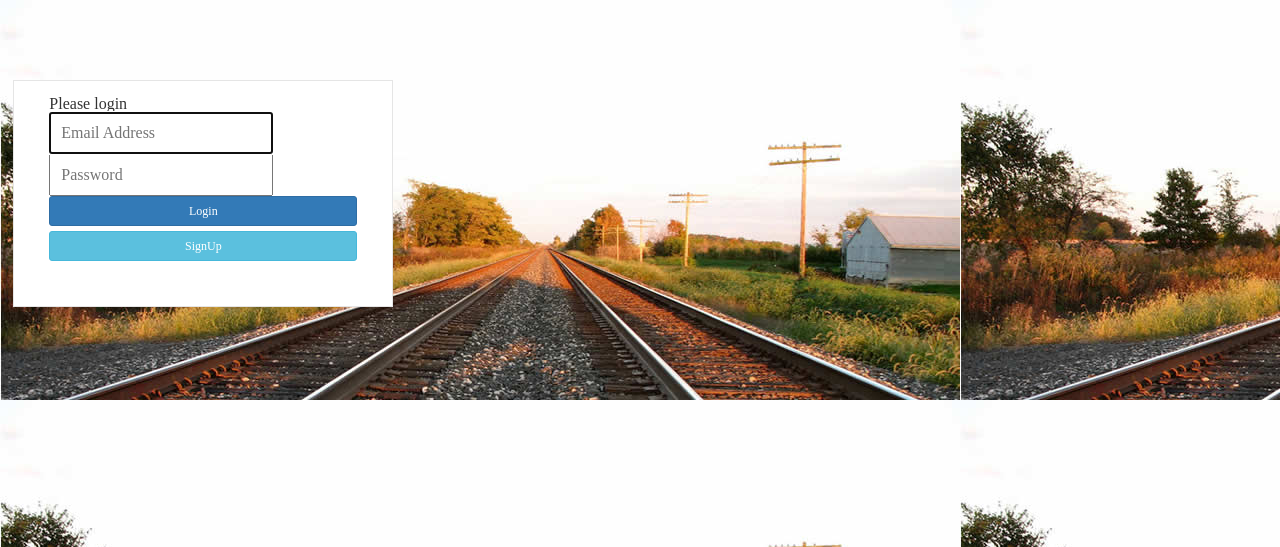
After one commit to ABitOfKylie/week7-trainSchedule, a PHP site: page /signup.html in a window 1280 px wide. The commit adds this page. Shown: the top 547 px of the page. Run offline with PHP 8.4, Linux system fonts and the light colour scheme; some libraries are stand-ins or nearby versions.

Commit message:
minAway working sign up not connected

```diff
--- /dev/null
+++ b/assets/css/signStyle.css
@@ -0,0 +1,53 @@
+
+
+body{
+	background-image: url("../images/tracks.jpeg");
+
+}
+
+.wrapper {
+	/*background-image: url("../images/tracks.jpeg");*/
+
+	margin-top:80px;
+	margin-bottom: 80px;
+}
+
+.form-signin {
+	max-width: 380px;
+	padding: 15px 35px 45px;
+	margin: 0 auto;
+	background-color: #fff;
+	border:1px solid rgba(0,0,0,0.1);
+}
+
+.formSigninHeading
+	.checkbox {
+		margin-bottom: 30px;
+	}
+.checkbox{
+	font-weight: normal;
+}
+
+.formControl{
+	position:relative;
+	font-size:16px;
+	height:auto;
+	padding:10px;
+	/*@include box-sizing(border-box);*/
+
+
+	&:focus {
+	z-index: 2;
+	}
+}
+
+input [type="text"]{
+	margin-bottom: -1px;
+	border-bottom-left-radius: 0;
+	border-bottom-right-radius:0;
+}
+input [type="password"]{
+	margin-bottom: -1px;
+	border-top-left-radius: 0;
+	border-top-right-radius:0;
+}
--- /dev/null
+++ b/assets/javascript/signin.js
@@ -0,0 +1,76 @@
+
+  // Initialize Firebase
+  var config = {
+    apiKey: "AIzaSyCxuCT-Jluu-CpSjayF7zlGUC-GAJIGQ4E",
+    authDomain: "trainschedule-ae13e.firebaseapp.com",
+    databaseURL: "https://trainschedule-ae13e.firebaseio.com",
+    storageBucket: "trainschedule-ae13e.appspot.com",
+  };
+  firebase.initializeApp(config);
+
+
+    // fb says btnLogin.addEventListener('click', e=>{       });
+    // they also use const instead of val
+$("#login").on("click", function(){
+
+		// Get inputs from 'form'
+		const name = $('#name').val().trim();
+		const pass= $('#pass').val().trim();
+
+		console.log(name);
+		console.log(pass);
+
+		alert(name + " , you have been added to the club");
+
+		const auth = firebase.auth();
+// SignIn
+		const promise = auth.signInWithEmailAndPassword (name, pass);
+		promise.catch (e => console.log(e.message));
+
+		// database.ref().push({  //database.ref().set({??? difference?
+		// 	name: name,
+		// 	pass: pass,
+
+		// });
+
+		$("#name").val("");  // clears form fields
+		$("#pass").val("");
+		$("#firstTinput").val("");
+		$("#freqinput").val("");
+
+		return false;
+	});
+	// why does btnlogout work and $(#btnlogout) does not??? is the addEventListener?
+	//btnlogout.addEventListener('click', e=>{
+		$("#btnlogout").on("click", function () {
+		firebase.auth().signOut();
+
+	});
+
+	$("#SignUP").on("click", function(){
+
+		// Get inputs from 'form'
+		const name = $('#name').val().trim();
+		const pass= $('#pass').val().trim();
+
+		console.log(name);
+		console.log(pass);
+
+		alert(name + " , you have signed up");
+
+		const auth = firebase.auth();
+
+		const promise = auth.createUserWithEmailAndPassword (name,pass);
+		promise.catch (e => console.log(e.message));
+	});
+
+	//Add a realtime listener.
+		firebase.auth().onAuthStateChanged(firebaseUser =>{
+			if(firebaseUser){
+				console.log (firebaseUser);
+				btnlogout.classList.remove('hide');
+			} else {
+				console.log('not logged in');
+				btnlogout.classList.add('hide');
+			}
+		});
--- /dev/null
+++ b/signup.html
@@ -0,0 +1,40 @@
+<!DOCTYPE html>
+<html lang="en">
+<head>
+	<meta charset="UTF-8">
+	<meta http-equiv="X-UA-Compatible" content="IE=edge">
+	<meta name="viewport" content = "width = device-width, initial-scale = 1">
+	<title>SignIn</title>
+
+	<!-- Bootstrap CDN-->
+	<link rel="stylesheet" href="https://maxcdn.bootstrapcdn.com/bootstrap/3.3.7/css/bootstrap.min.css">
+	<!-- Style and js links-->
+	<link type="text/css" rel="stylesheet" href="assets/css/reset.css"/>
+	<link type="text/css" rel="stylesheet" href="assets/css/signStyle.css"/>
+
+	<script src="https://code.jquery.com/jquery-2.2.1.min.js"></script>
+	<script src="https://maxcdn.bootstrapcdn.com/bootstrap/3.3.6/js/bootstrap.min.js"></script>
+	<script src="https://cdn.jsdelivr.net/momentjs/2.12.0/moment.min.js"></script>
+	<script src="https://www.gstatic.com/firebasejs/live/3.0/firebase.js"></script>
+</head>
+	<body>
+		<div class ="wrapper">
+			<div class = "row">
+				<div class="col-md-4">
+			<form class="form-signin">
+				<h2 class="formSigninHeading"> Please login </h2>
+				<input type="email" class="formControl" id = "name" name = "username" placeholder="Email Address" required="" autofocus=""/>
+				<input type="password" class="formControl" id = "pass" name = "password" placeholder="Password" required=""/>
+					<!-- <label class="checkbox">
+					<input type="checkbox" value = "remember-me" id="rememberMe" name ="rememberMe">Remember me
+					</label> -->
+					<button class="btn btn-sm btn-primary btn-block" id="login" type="submit">Login</button>
+					<button class="btn btn-sm btn-info btn-block" id="signup" type="submit">SignUp</button>
+					<button id="btnlogout" class = "btn btn-action hide"> Log Out </button>
+			</form>
+		</div>
+		<script src="https://www.gstatic.com/firebasejs/3.2.1/firebase.js"></script>
+		<script src="https://code.jquery.com/jquery-3.1.0.min.js" integrity="sha256-cCueBR6CsyA4/9szpPfrX3s49M9vUU5BgtiJj06wt/s=" crossorigin="anonymous"></script>
+		<script src="assets/javascript/signin.js"></script>
+	</body>
+</html>
```
Also changed, not shown: assets/css/style.css (+7 -2 lines), assets/javascript/train.js (+47 -44 lines), train.html (+7 -7 lines), assets/images/Banner800.gif (added), assets/images/Banner801.gif (added), assets/images/Banner802.gif (added), assets/images/banner_2014.jpeg (added), assets/images/locomotive.jpeg (added), assets/images/loginTrain.png (added), assets/images/motion.gif (added), assets/images/tracks.jpeg (added).
